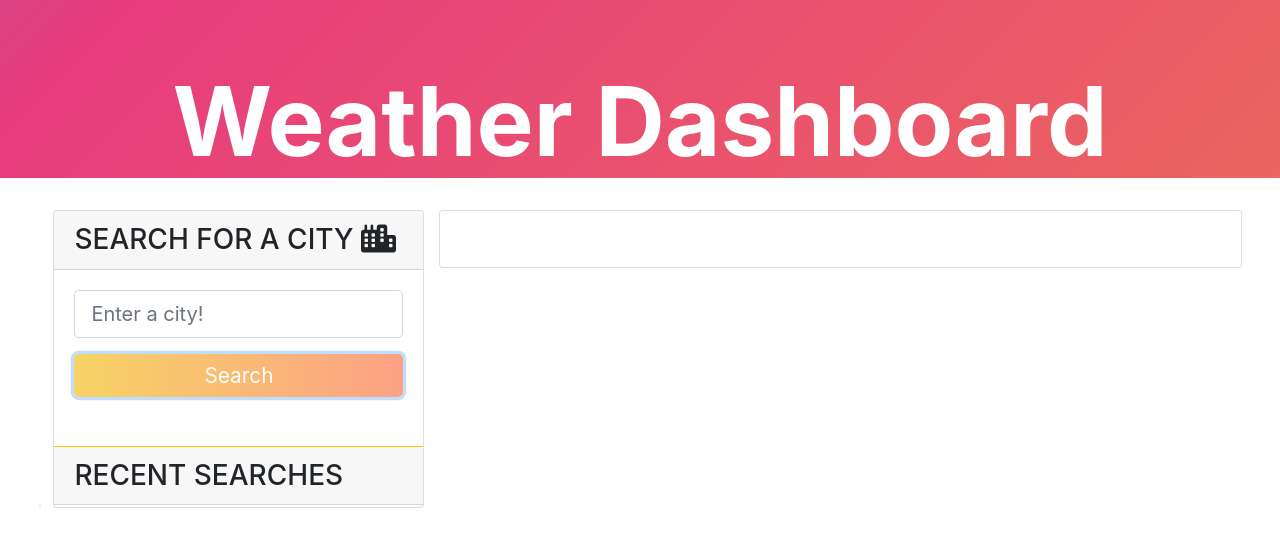
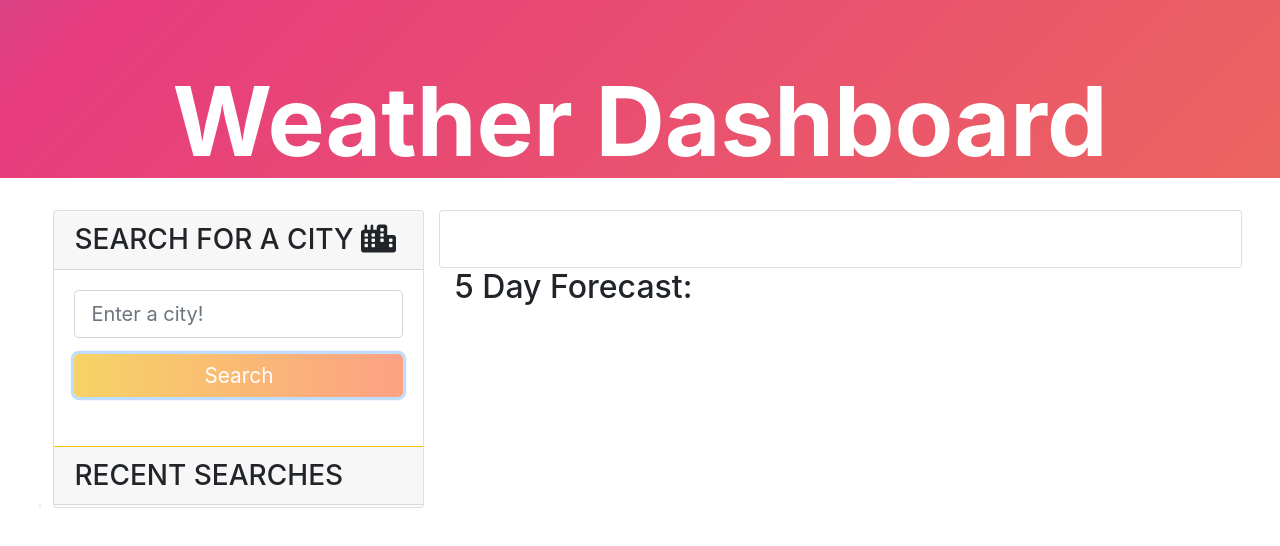
Before and after one commit to MichaelZimm20/weather-dashboard, a plain HTML site: page index.html in a window 1280 px wide. Both pictures are taken after typing "Sample" into the empty fields and a click on the button "Search". Drawn offline with nearby package versions, Linux system fonts and the light colour scheme; no server answers.

Commit message:
refactor index.html and bootstrap to align forecast cards

```diff
--- a/index.html
+++ b/index.html
@@ -88,11 +88,13 @@
 
 
                     <!--5 Day Forecast-->
-                    <div class="row" id="forecast"></div>
+                    <div class="container col-12" id="forecast" style="width: 100%">
+                        <div class="mx-auto" id="forecast">
+                            <h2 class="card-title">5 Day Forecast: </h2>
                         <!-- Forecast Cards will insert here-->
-                        <div class="row" id="castCard"></div>
-
-
+                        <div class="row justify-space-between" id="castCard"></div>
+                    </div>
+                    </div>
 
 
 
```
